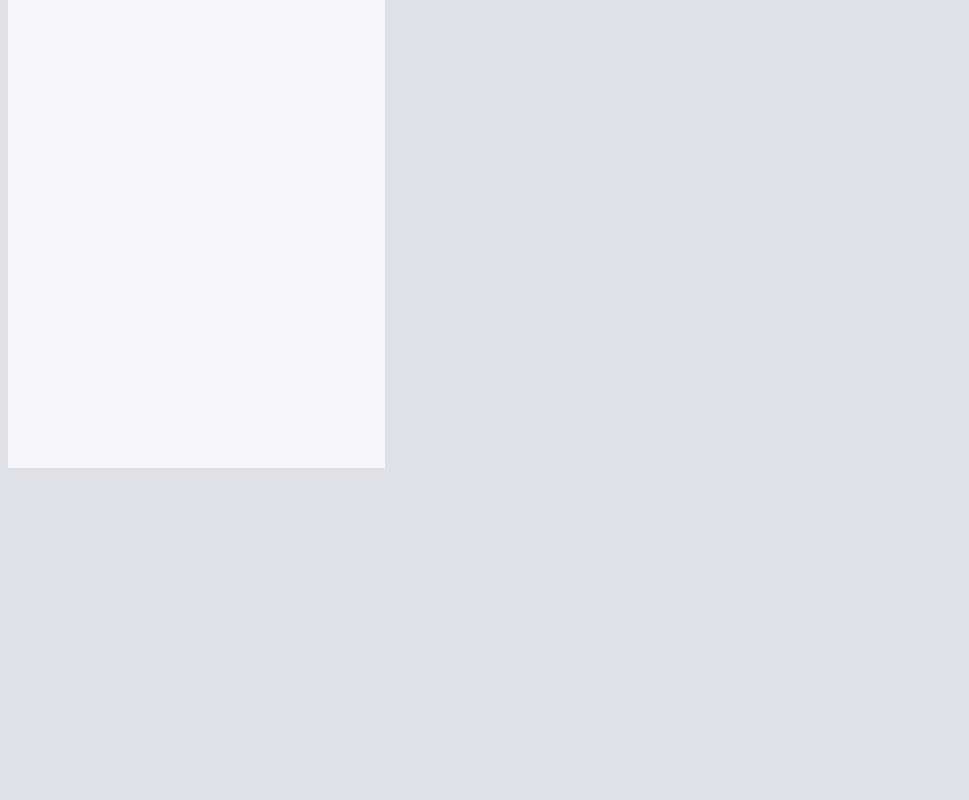
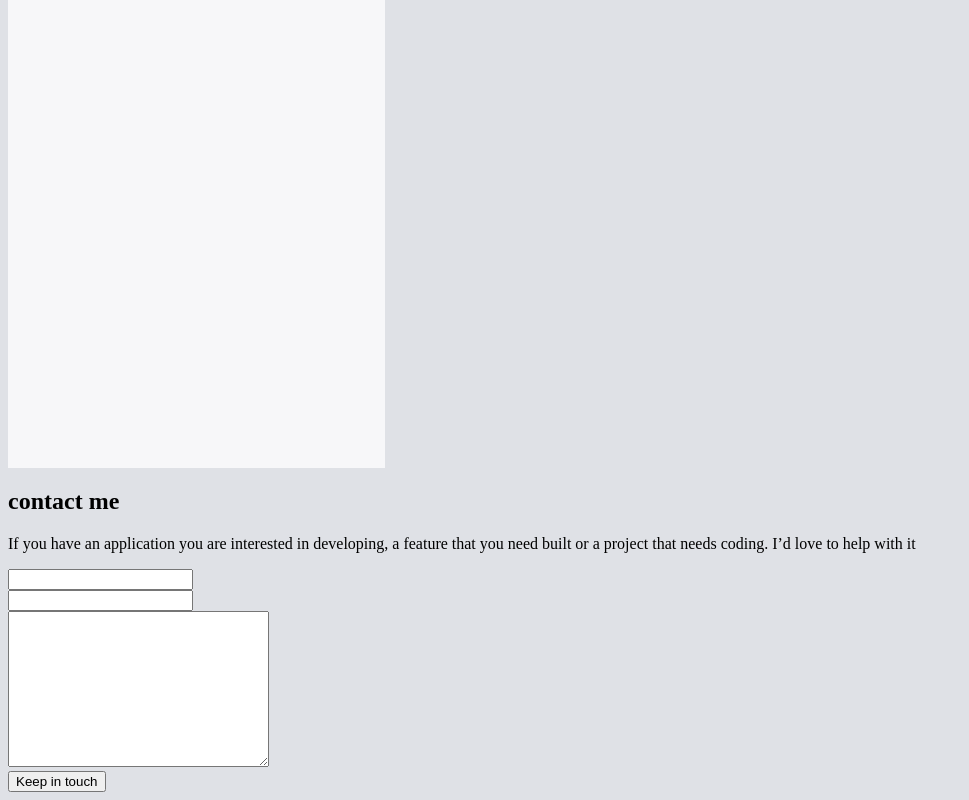
Before and after one commit to ntimanu/portfolio-project, a website: page index.html in a window 1280 px wide. Shown: the part 4952-5752 px from the top of the page, without its empty margins (0-969 px from the left). Before the commit the page ends 5428 px from the top, so only its background shows below. Drawn offline with Linux system fonts and the light colour scheme.

Commit message:
Add HTML file

```diff
--- a/index.html
+++ b/index.html
@@ -210,5 +210,16 @@
       </div>
     </section>
   </section>
+  <section class="contactme">
+    <h1>contact me</h1>
+    <p>If you have an application you are interested in developing, a feature that you need built or a project that needs coding. I’d love to help with it </p>
+  <input type="text">
+  <br>
+  <input type="text">
+  <br>
+  <textarea name="textarea" id="" cols="30" rows="10"></textarea>
+<br>
+  <button>Keep in touch</button>
+</section>
   </body>
 </html>
```
